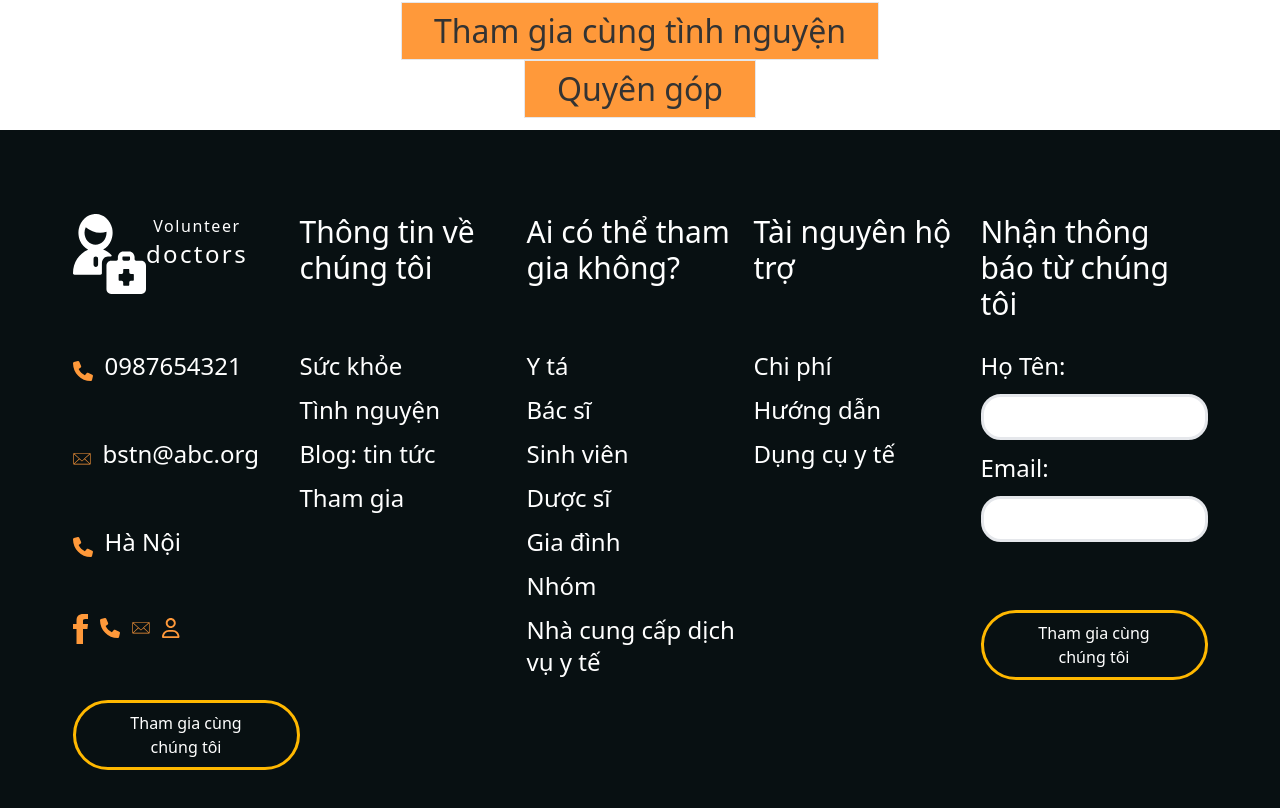
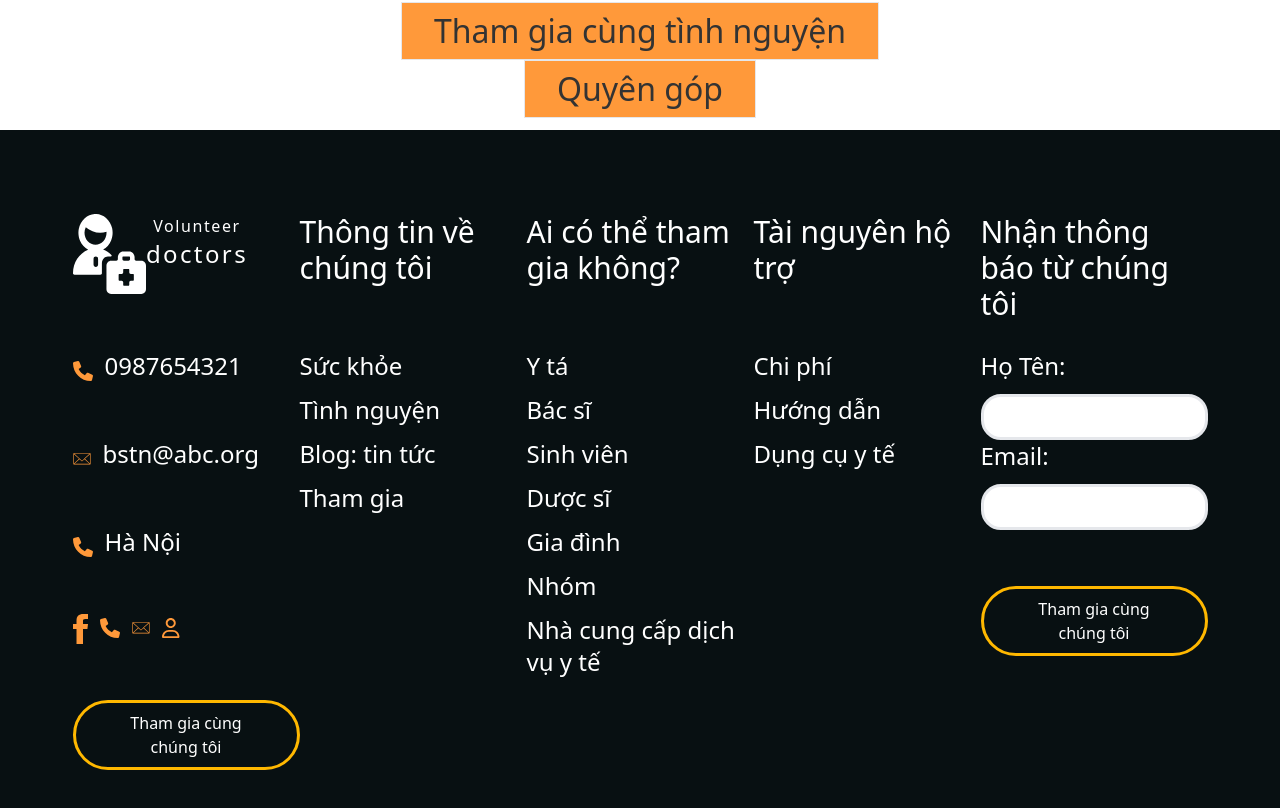
Before and after one commit to maingocduy/TT62TH3-G2, a Vue app in the folder vue-project/: page /demo1 in a window 1280 px wide. Shown: the part 2406-3214 px from the top of the page. Built offline with nearby package versions, Linux system fonts and the light colour scheme; no server answers.

Commit message:
Update Footer.vue

```diff
--- a/vue-project/src/components/layout/Footer.vue
+++ b/vue-project/src/components/layout/Footer.vue
@@ -89,10 +89,11 @@
                         <span class="inline-block mb-3 text-2xl">Họ Tên:</span>
                         <input type="text" class="w-full border-[3px] rounded-[20px] py-2 text-[#333]">
                     </div>
-                    <div class="my-3">
+                    <div class="">
                         <span class="inline-block mb-3 text-2xl">Email:</span>
-                        <input type="text" class="w-full border-[3px] rounded-[20px] py-2">
+                        <input type="text" class="w-full border-[3px] rounded-[20px] py-2 text-[#333]">
                     </div>
+
                 </div>
                 <div class="my-7">
                     <button type="button" class="px-10 py-2 rounded-[40px] border-[3px] border-[#FFB800]"><a
```
